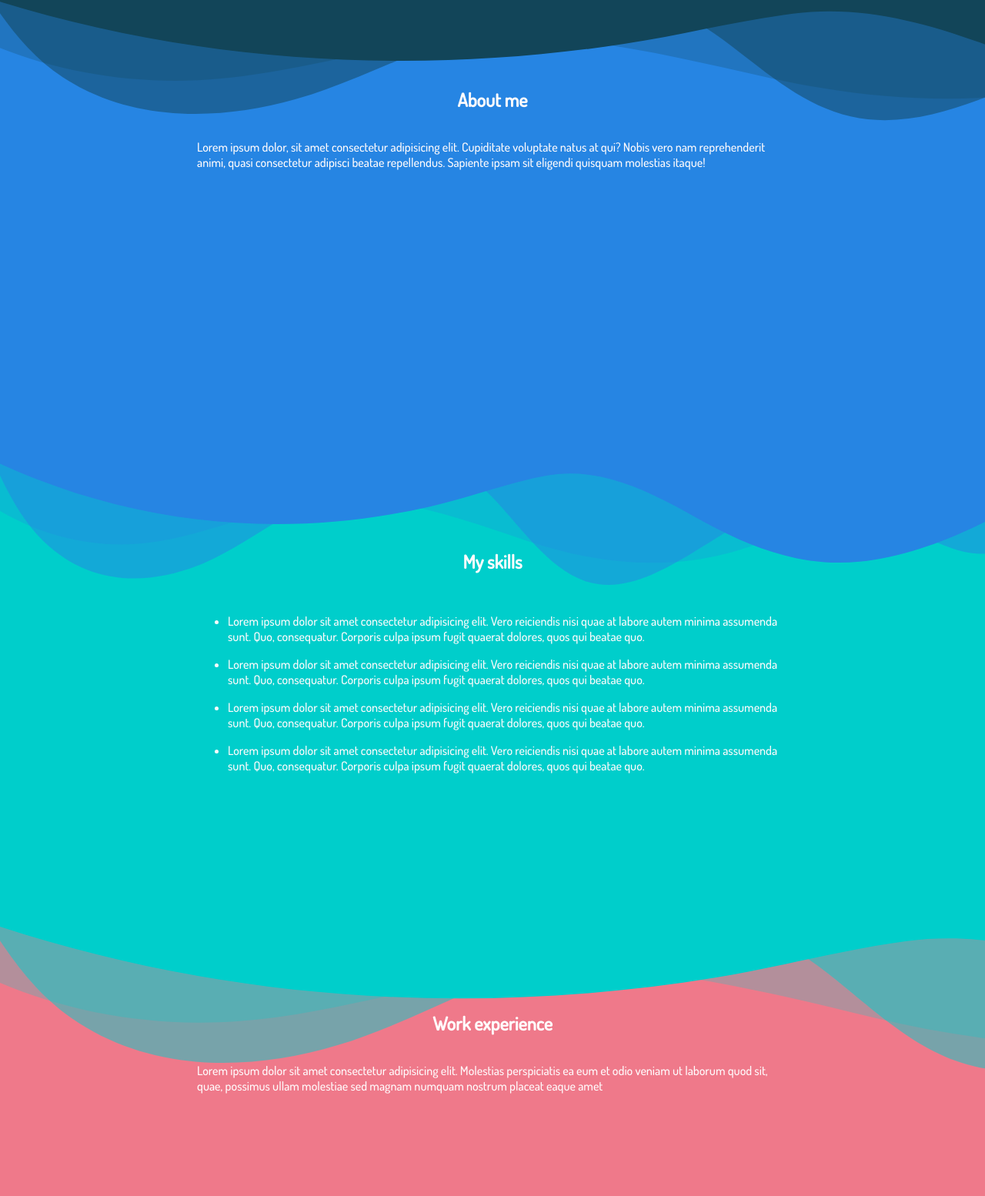
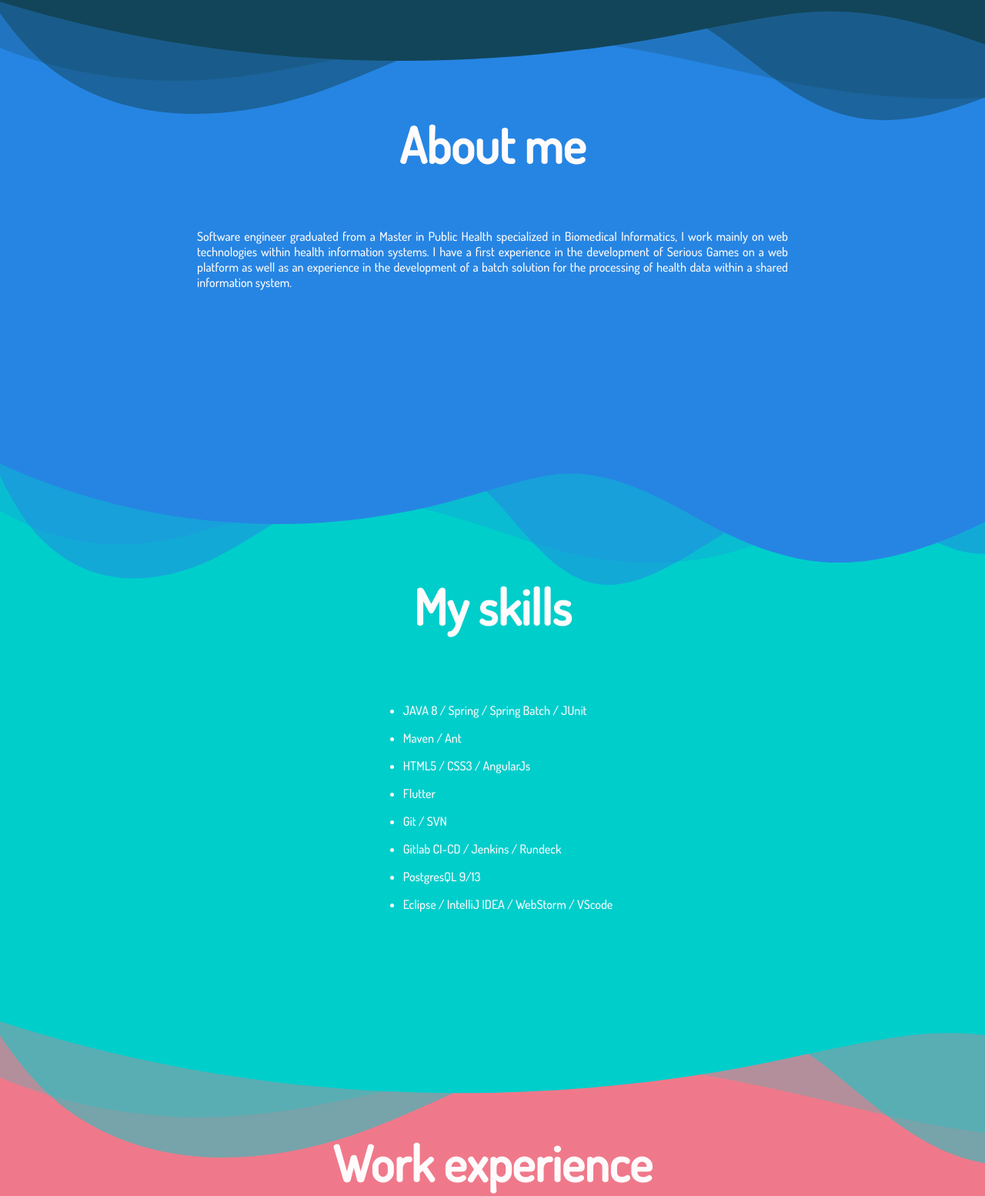
Before and after one commit to AnisBouhadida/personal-portfolio, a plain HTML site: page index.html in a window 1280 px wide. Shown: the part 901-2455 px from the top of the page at 77% size. Drawn offline with nearby package versions, Linux system fonts and the light colour scheme; a script that the page names is missing.

Commit message:
updt text

```diff
--- a/index.html
+++ b/index.html
@@ -41,11 +41,12 @@
         <a id="toAboutMe" href="#blue"><img id="down-arrow" src="assets/pics/arrow.png" alt="down arrow"></a>
     </section>
     <section id="blue" class="blue">
-        <h1>About me</h1>
-        <p>Lorem ipsum dolor, sit amet consectetur adipisicing elit. Cupiditate voluptate natus at qui? Nobis vero nam
-            reprehenderit animi, quasi consectetur adipisci beatae repellendus. Sapiente ipsam sit eligendi quisquam
-            molestias itaque!</p>
-
+        <h1 class="section-title">About me</h1>
+        <p class="section-text" id="aboutme-text">Software engineer graduated from a Master in Public Health specialized in
+            Biomedical Informatics, I work mainly on web technologies within health information systems. I have a first
+            experience in the development of Serious Games on a web platform as well as an experience in the development
+            of a batch solution for the processing of health data within a shared information system.
+        </p>
         <div class="blue-wave">
             <svg data-name="Layer 1" xmlns="http://www.w3.org/2000/svg" viewBox="0 0 1200 120"
                 preserveAspectRatio="none">
@@ -62,27 +63,31 @@
         </div>
     </section>
     <section class="green">
-        <h1>My skills</h1>
-        <ul>
+        <h1 class="section-title">My skills</h1>
+        <ul class="skills-list">
             <li>
-                <p>Lorem ipsum dolor sit amet consectetur adipisicing elit. Vero reiciendis nisi quae at labore autem
-                    minima assumenda sunt. Quo, consequatur. Corporis culpa ipsum fugit quaerat dolores, quos qui beatae
-                    quo.</p>
+                <p>JAVA 8 / Spring / Spring Batch / JUnit</p>
             </li>
             <li>
-                <p>Lorem ipsum dolor sit amet consectetur adipisicing elit. Vero reiciendis nisi quae at labore autem
-                    minima assumenda sunt. Quo, consequatur. Corporis culpa ipsum fugit quaerat dolores, quos qui beatae
-                    quo.</p>
+                <p>Maven / Ant</p>
             </li>
             <li>
-                <p>Lorem ipsum dolor sit amet consectetur adipisicing elit. Vero reiciendis nisi quae at labore autem
-                    minima assumenda sunt. Quo, consequatur. Corporis culpa ipsum fugit quaerat dolores, quos qui beatae
-                    quo.</p>
+                <p>HTML5 / CSS3 / AngularJs</p>
             </li>
             <li>
-                <p>Lorem ipsum dolor sit amet consectetur adipisicing elit. Vero reiciendis nisi quae at labore autem
-                    minima assumenda sunt. Quo, consequatur. Corporis culpa ipsum fugit quaerat dolores, quos qui beatae
-                    quo.</p>
+                <p>Flutter</p>
+            </li>
+            <li>
+                <p>Git / SVN</p>
+            </li>
+            <li>
+                <p>Gitlab CI-CD / Jenkins / Rundeck</p>
+            </li>
+            <li>
+                <p>PostgresQL 9/13</p>
+            </li>
+            <li>
+                <p>Eclipse / IntelliJ IDEA / WebStorm / VScode</p>
             </li>
         </ul>
         <div class="green-wave">
@@ -101,26 +106,40 @@
         </div>
     </section>
     <section class="red">
-        <h1>Work experience</h1>
+        <h1 class="section-title">Work experience</h1>
         <p>Lorem ipsum dolor sit amet consectetur adipisicing elit. Molestias perspiciatis ea eum et odio veniam ut
             laborum quod sit, quae, possimus ullam molestiae sed magnam numquam nostrum placeat eaque amet</p>
         <div class="red-wave">
-                <svg data-name="Layer 1" xmlns="http://www.w3.org/2000/svg" viewBox="0 0 1200 120" preserveAspectRatio="none">
-                    <path d="M0,0V46.29c47.79,22.2,103.59,32.17,158,28,70.36-5.37,136.33-33.31,206.8-37.5C438.64,32.43,512.34,53.67,583,72.05c69.27,18,138.3,24.88,209.4,13.08,36.15-6,69.85-17.84,104.45-29.34C989.49,25,1113-14.29,1200,52.47V0Z" opacity=".25" class="shape-fill"></path>
-                    <path d="M0,0V15.81C13,36.92,27.64,56.86,47.69,72.05,99.41,111.27,165,111,224.58,91.58c31.15-10.15,60.09-26.07,89.67-39.8,40.92-19,84.73-46,130.83-49.67,36.26-2.85,70.9,9.42,98.6,31.56,31.77,25.39,62.32,62,103.63,73,40.44,10.79,81.35-6.69,119.13-24.28s75.16-39,116.92-43.05c59.73-5.85,113.28,22.88,168.9,38.84,30.2,8.66,59,6.17,87.09-7.5,22.43-10.89,48-26.93,60.65-49.24V0Z" opacity=".5" class="shape-fill"></path>
-                    <path d="M0,0V5.63C149.93,59,314.09,71.32,475.83,42.57c43-7.64,84.23-20.12,127.61-26.46,59-8.63,112.48,12.24,165.56,35.4C827.93,77.22,886,95.24,951.2,90c86.53-7,172.46-45.71,248.8-84.81V0Z" class="shape-fill"></path>
+            <svg data-name="Layer 1" xmlns="http://www.w3.org/2000/svg" viewBox="0 0 1200 120"
+                preserveAspectRatio="none">
+                <path
+                    d="M0,0V46.29c47.79,22.2,103.59,32.17,158,28,70.36-5.37,136.33-33.31,206.8-37.5C438.64,32.43,512.34,53.67,583,72.05c69.27,18,138.3,24.88,209.4,13.08,36.15-6,69.85-17.84,104.45-29.34C989.49,25,1113-14.29,1200,52.47V0Z"
+                    opacity=".25" class="shape-fill"></path>
+                <path
+                    d="M0,0V15.81C13,36.92,27.64,56.86,47.69,72.05,99.41,111.27,165,111,224.58,91.58c31.15-10.15,60.09-26.07,89.67-39.8,40.92-19,84.73-46,130.83-49.67,36.26-2.85,70.9,9.42,98.6,31.56,31.77,25.39,62.32,62,103.63,73,40.44,10.79,81.35-6.69,119.13-24.28s75.16-39,116.92-43.05c59.73-5.85,113.28,22.88,168.9,38.84,30.2,8.66,59,6.17,87.09-7.5,22.43-10.89,48-26.93,60.65-49.24V0Z"
+                    opacity=".5" class="shape-fill"></path>
+                <path
+                    d="M0,0V5.63C149.93,59,314.09,71.32,475.83,42.57c43-7.64,84.23-20.12,127.61-26.46,59-8.63,112.48,12.24,165.56,35.4C827.93,77.22,886,95.24,951.2,90c86.53-7,172.46-45.71,248.8-84.81V0Z"
+                    class="shape-fill"></path>
             </svg>
         </div>
         <div class="bottom-red-wave">
-                <svg data-name="Layer 1" xmlns="http://www.w3.org/2000/svg" viewBox="0 0 1200 120" preserveAspectRatio="none">
-                    <path d="M0,0V46.29c47.79,22.2,103.59,32.17,158,28,70.36-5.37,136.33-33.31,206.8-37.5C438.64,32.43,512.34,53.67,583,72.05c69.27,18,138.3,24.88,209.4,13.08,36.15-6,69.85-17.84,104.45-29.34C989.49,25,1113-14.29,1200,52.47V0Z" opacity=".25" class="shape-fill"></path>
-                    <path d="M0,0V15.81C13,36.92,27.64,56.86,47.69,72.05,99.41,111.27,165,111,224.58,91.58c31.15-10.15,60.09-26.07,89.67-39.8,40.92-19,84.73-46,130.83-49.67,36.26-2.85,70.9,9.42,98.6,31.56,31.77,25.39,62.32,62,103.63,73,40.44,10.79,81.35-6.69,119.13-24.28s75.16-39,116.92-43.05c59.73-5.85,113.28,22.88,168.9,38.84,30.2,8.66,59,6.17,87.09-7.5,22.43-10.89,48-26.93,60.65-49.24V0Z" opacity=".5" class="shape-fill"></path>
-                    <path d="M0,0V5.63C149.93,59,314.09,71.32,475.83,42.57c43-7.64,84.23-20.12,127.61-26.46,59-8.63,112.48,12.24,165.56,35.4C827.93,77.22,886,95.24,951.2,90c86.53-7,172.46-45.71,248.8-84.81V0Z" class="shape-fill"></path>
+            <svg data-name="Layer 1" xmlns="http://www.w3.org/2000/svg" viewBox="0 0 1200 120"
+                preserveAspectRatio="none">
+                <path
+                    d="M0,0V46.29c47.79,22.2,103.59,32.17,158,28,70.36-5.37,136.33-33.31,206.8-37.5C438.64,32.43,512.34,53.67,583,72.05c69.27,18,138.3,24.88,209.4,13.08,36.15-6,69.85-17.84,104.45-29.34C989.49,25,1113-14.29,1200,52.47V0Z"
+                    opacity=".25" class="shape-fill"></path>
+                <path
+                    d="M0,0V15.81C13,36.92,27.64,56.86,47.69,72.05,99.41,111.27,165,111,224.58,91.58c31.15-10.15,60.09-26.07,89.67-39.8,40.92-19,84.73-46,130.83-49.67,36.26-2.85,70.9,9.42,98.6,31.56,31.77,25.39,62.32,62,103.63,73,40.44,10.79,81.35-6.69,119.13-24.28s75.16-39,116.92-43.05c59.73-5.85,113.28,22.88,168.9,38.84,30.2,8.66,59,6.17,87.09-7.5,22.43-10.89,48-26.93,60.65-49.24V0Z"
+                    opacity=".5" class="shape-fill"></path>
+                <path
+                    d="M0,0V5.63C149.93,59,314.09,71.32,475.83,42.57c43-7.64,84.23-20.12,127.61-26.46,59-8.63,112.48,12.24,165.56,35.4C827.93,77.22,886,95.24,951.2,90c86.53-7,172.46-45.71,248.8-84.81V0Z"
+                    class="shape-fill"></path>
             </svg>
         </div>
     </section>
     <section>
-        <h1>Contact me</h1>
+        <h1 class="section-title">Contact me</h1>
         <form action="">
             <ul>
                 <li>
@@ -128,7 +147,7 @@
                     <input type="text" name="name" id="name">
                 </li>
                 <li>
-                    <p>Title</p>
+                    <p>Object</p>
                     <input type="text" name="title" id="title">
                 </li>
                 <li>
--- a/style.css
+++ b/style.css
@@ -5,6 +5,14 @@ body {
     margin: 0;
     background: #124559;
     color: #FFFBFC;
+}
+
+.section-title{
+    font-size: 4em;
+}
+
+.section-text{
+
 }
 
 /* Header styling */
@@ -83,6 +91,13 @@ img#down-arrow {
     fill: #124559;
 }
 
+p#aboutme-text{
+    text-align: justify;
+    text-justify: newspaper;
+
+}
+
+
 /* Skills section styling */
 
 .green {
```
Also changed, not shown: 1 other file. Lines whose indentation alone changed are shown as unchanged.
